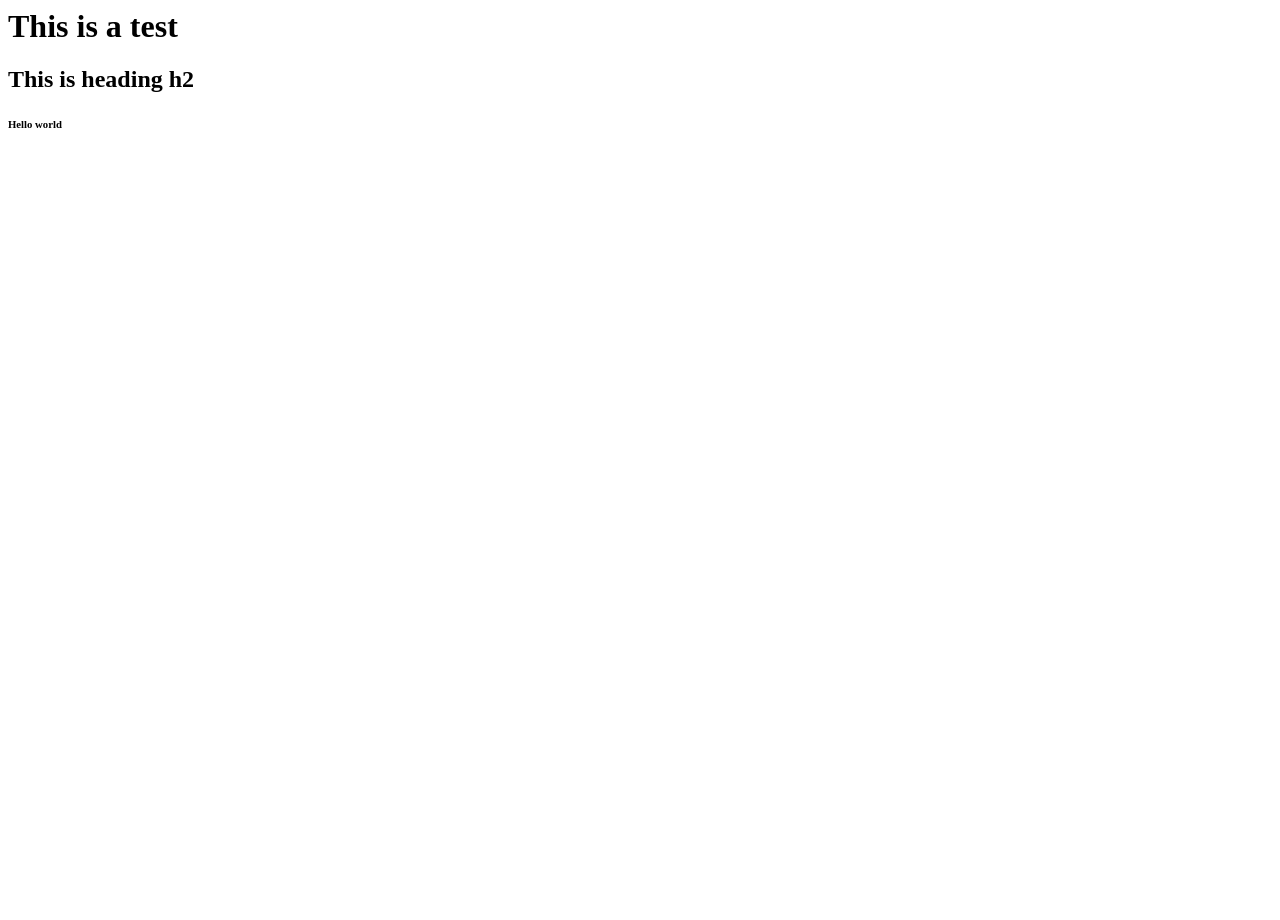
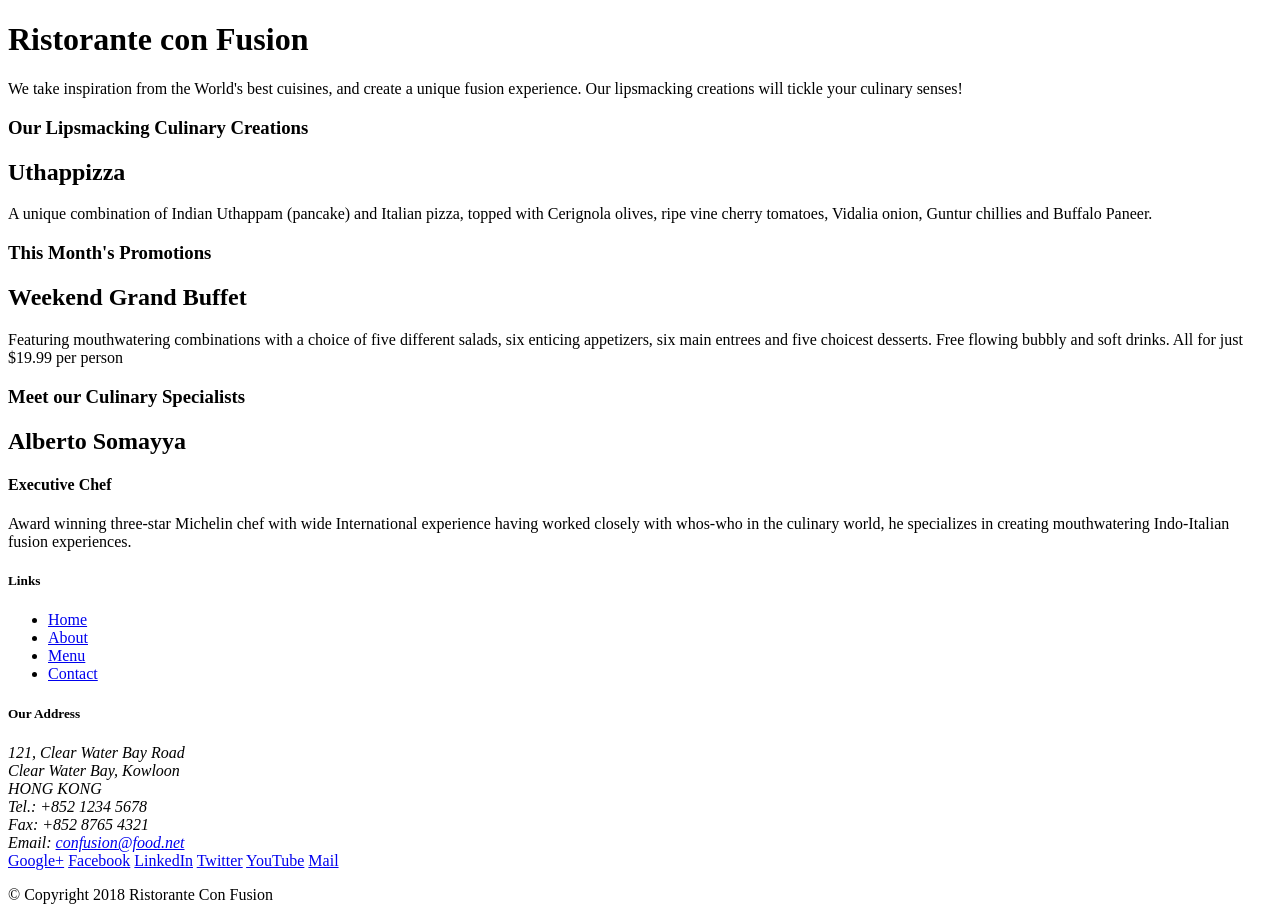
Before and after one commit to kazFery/bootstarpTutorial, a website: page index.html in a window 1280 px wide. Before the commit the page ends 800 px from the top, so only its background shows below. Drawn offline with Linux system fonts and the light colour scheme.

Commit message:
copy the index.html from bootstrap tutorial on coursera and install required packages

```diff
--- a/index.html
+++ b/index.html
@@ -1,10 +1,101 @@
-<html>
-    <head>
-         <title> Test</title>
-    </head>
-    <body>
-        <h1> This is a test</h1>
-        <h2> This is heading h2</h2>
-        <h6> Hello world </h6>
-    </body>
+<!DOCTYPE html>
+<html lang="en">
+
+<head>
+    <title>Ristorante Con Fusion</title>
+</head>
+
+<body>
+
+    <header>
+        <div>
+            <div>
+                <div>
+                    <h1>Ristorante con Fusion</h1>
+                    <p>We take inspiration from the World's best cuisines, and create a unique fusion experience. Our lipsmacking creations will tickle your culinary senses!</p>
+                </div>
+                <div>
+                </div>
+            </div>
+        </div>
+    </header>
+
+    <div>
+        <div>
+            <div>
+                <h3>Our Lipsmacking Culinary Creations</h3>
+            </div>
+            <div>
+                <h2>Uthappizza</h2>
+                <p>A unique combination of Indian Uthappam (pancake) and Italian pizza, topped with Cerignola olives, ripe vine cherry tomatoes, Vidalia onion, Guntur chillies and Buffalo Paneer.</p>
+            </div>
+        </div>
+
+
+        <div>
+            <div>
+                <h3>This Month's Promotions</h3>
+            </div>
+            <div>
+                <h2>Weekend Grand Buffet</h2>
+                <p>Featuring mouthwatering combinations with a choice of five different salads, six enticing appetizers, six main entrees and five choicest desserts. Free flowing bubbly and soft drinks. All for just $19.99 per person </p>
+            </div>
+        </div>
+
+        <div>
+            <div>
+                <h3>Meet our Culinary Specialists</h3>
+            </div>
+            <div>
+                <h2>Alberto Somayya</h2>
+                <h4>Executive Chef</h4>
+                <p>Award winning three-star Michelin chef with wide International experience having worked closely with whos-who in the culinary world, he specializes in creating mouthwatering Indo-Italian fusion experiences. </p>
+            </div>
+        </div>
+    </div>
+
+    <footer>
+        <div>
+            <div>
+                <div>
+                    <h5>Links</h5>
+                    <ul>
+                        <li><a href="#">Home</a></li>
+                        <li><a href="#">About</a></li>
+                        <li><a href="#">Menu</a></li>
+                        <li><a href="#">Contact</a></li>
+                    </ul>
+                </div>
+                <div>
+                    <h5>Our Address</h5>
+                    <address>
+		              121, Clear Water Bay Road<br>
+		              Clear Water Bay, Kowloon<br>
+		              HONG KONG<br>
+		              Tel.: +852 1234 5678<br>
+		              Fax: +852 8765 4321<br>
+		              Email: <a href="mailto:confusion@food.net">confusion@food.net</a>
+		           </address>
+                </div>
+                <div>
+                    <div>
+                        <a href="http://google.com/+">Google+</a>
+                        <a href="http://www.facebook.com/profile.php?id=">Facebook</a>
+                        <a href="http://www.linkedin.com/in/">LinkedIn</a>
+                        <a href="http://twitter.com/">Twitter</a>
+                        <a href="http://youtube.com/">YouTube</a>
+                        <a href="mailto:">Mail</a>
+                    </div>
+                </div>
+           </div>
+           <div>
+                <div>
+                    <p>© Copyright 2018 Ristorante Con Fusion</p>
+                </div>
+           </div>
+        </div>
+    </footer>
+
+</body>
+
 </html>
--- a/package.json
+++ b/package.json
@@ -12,5 +12,10 @@
   "license": "ISC",
   "devDependencies": {
     "lite-server": "^2.6.1"
+  },
+  "dependencies": {
+    "bootstrap": "^4.5.3",
+    "jquery": "^3.5.1",
+    "popper.js": "^1.12.9"
   }
 }
```
Also changed, not shown: 1 other file.
